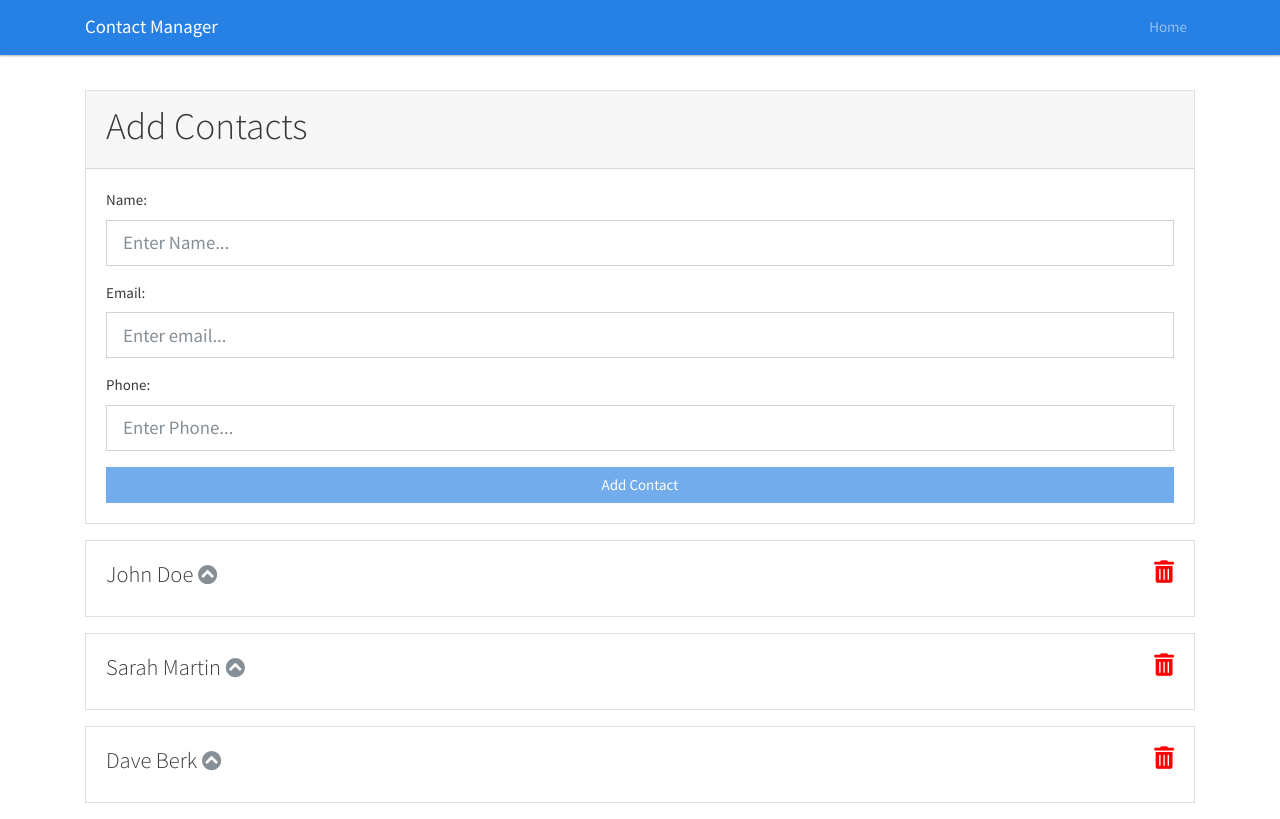
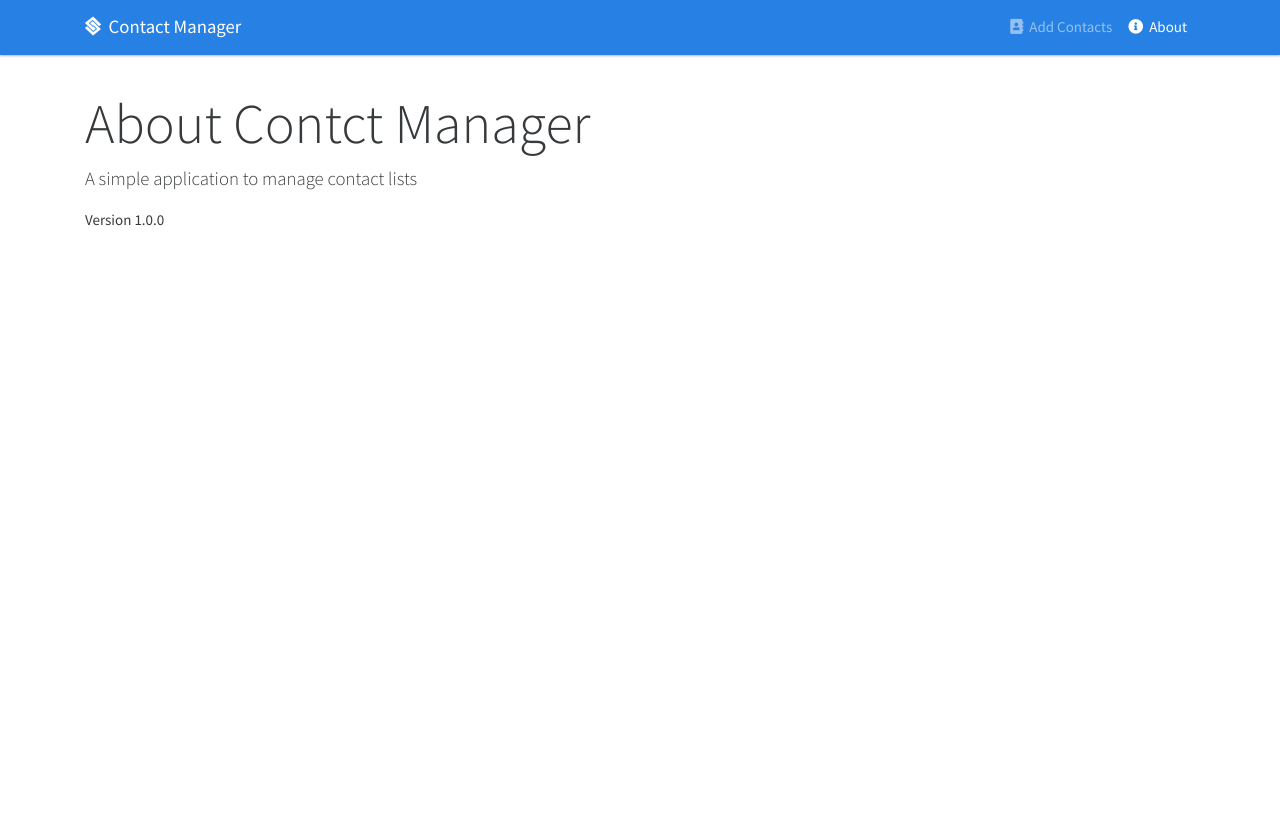
Before and after one commit to elnobun/contact-management-app, a React (Create React App) app: page /about in a window 1280 px wide. Built offline with nearby package versions, Linux system fonts and the light colour scheme.

Commit message:
default 404 page, routing, linking, redireting.

```diff
--- a/src/App.jsx
+++ b/src/App.jsx
@@ -1,21 +1,30 @@
 import React, { Component } from 'react';
+import { BrowserRouter as Router, Route, Switch } from 'react-router-dom';
+import { Provider } from './components/Context';
 import Header from './components/layout/Header';
 import Contacts from './components/contacts/Contacts';
 import AddContact from './components/contacts/AddContact';
-import { Provider } from './components/Context';
+import NotFound from './components/static/NotFound';
+import About from './components/static/About';
 import './App.css';
 
 class App extends Component {
   render() {
     return (
       <Provider>
-        <div className="App">
-          <Header />
-          <div className="container" style={{ paddingTop: '6em' }}>
-            <AddContact />
-            <Contacts />
+        <Router>
+          <div className="App">
+            <Header />
+            <div className="container" style={{ paddingTop: '6em' }}>
+              <Switch>
+                <Route exact path="/" component={Contacts} />
+                <Route exact path="/contact/add" component={AddContact} />
+                <Route exact path="/about" component={About} />
+                <Route component={NotFound} />
+              </Switch>
+            </div>
           </div>
-        </div>
+        </Router>
       </Provider>
     );
   }
--- a/src/components/contacts/AddContact.jsx
+++ b/src/components/contacts/AddContact.jsx
@@ -60,6 +60,7 @@ class AddContact extends Component {
       type: 'ADD_CONTACT',
       payload: newContact
     });
+    this.props.history.push('/');
 
     // Clear the state
     this.setState({
@@ -79,7 +80,7 @@ class AddContact extends Component {
           return (
             <div className="card mb-3">
               <div className="card-header">
-                <h1>Add Contacts</h1>
+                <h1>Add Contact</h1>
               </div>
               <div className="card-body">
                 <form onSubmit={this.onHandleSubmit.bind(this, dispatch)}>
--- a/src/components/contacts/Contacts.jsx
+++ b/src/components/contacts/Contacts.jsx
@@ -10,6 +10,9 @@ class Contacts extends Component {
           const { contacts } = value;
           return (
             <Fragment>
+              <h1 className="display-5 mb-2">
+                <span className="text-info">Contacts</span>
+              </h1>
               {contacts.map(contact => (
                 <Contact key={contact.id} contact={contact} />
               ))}
--- a/src/components/layout/Header.jsx
+++ b/src/components/layout/Header.jsx
@@ -1,18 +1,24 @@
 import React from 'react';
+import { NavLink as Link } from 'react-router-dom';
 
 const Header = () => {
   return (
     <nav className="navbar fixed-top navbar-expand-sm navbar-dark bg-primary mb-3">
       <div className="container">
-        <a href="/" className="navbar-brand">
-          Contact Manager
-        </a>
+        <Link to="/" className="navbar-brand">
+          <i className="fab fa-staylinked" />&nbsp; Contact Manager
+        </Link>
         <div>
           <ul className="navbar-nav mr-auto">
             <li className="nav-item">
-              <a href="/" className="nav-link">
-                Home
-              </a>
+              <Link to="/contact/add" className="nav-link">
+                <i className="fas fa-address-book" />&nbsp; Add Contacts
+              </Link>
+            </li>
+            <li className="nav-item">
+              <Link to="/about" className="nav-link">
+                <i className="fas fa-info-circle" />&nbsp; About
+              </Link>
             </li>
           </ul>
         </div>
--- /dev/null
+++ b/src/components/static/About.jsx
@@ -0,0 +1,13 @@
+import React from 'react';
+
+const About = () => {
+  return (
+    <div>
+      <h1 className="display-4">About Contct Manager</h1>
+      <p className="lead">A simple application to manage contact lists</p>
+      <p className="text-secondary">Version 1.0.0</p>
+    </div>
+  );
+};
+
+export default About;
--- /dev/null
+++ b/src/components/static/NotFound.jsx
@@ -0,0 +1,13 @@
+import React from 'react';
+
+const NotFound = () => {
+  return (
+    <div className="text-center">
+      <i className="fas fa-exclamation-triangle fa-10x text-danger" />
+      <h1 className="display-5">404 Page Not found</h1>
+      <p className="lead">Page does not exist</p>
+    </div>
+  );
+};
+
+export default NotFound;
```
